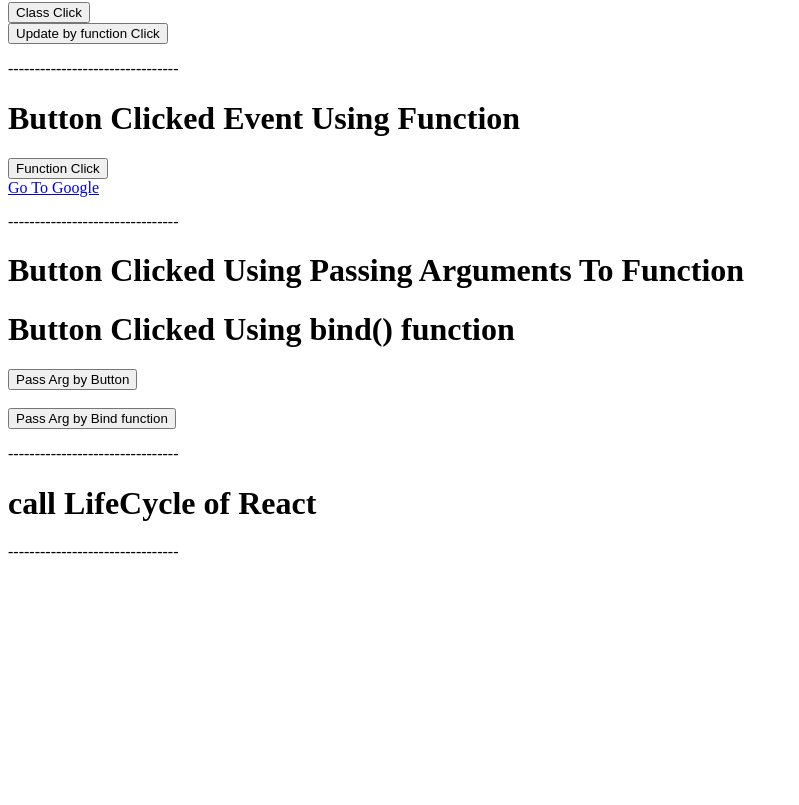
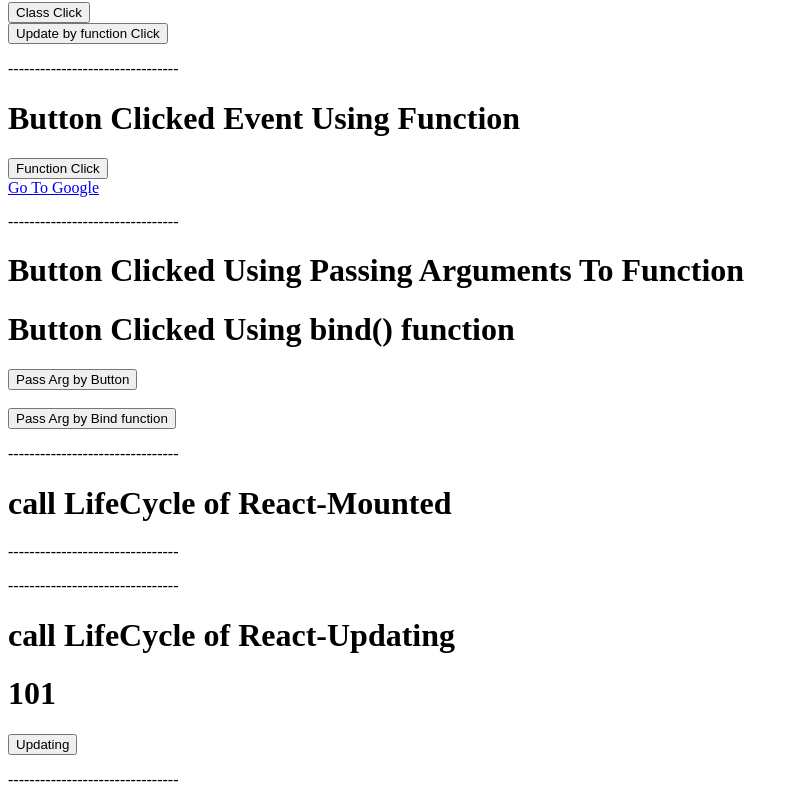
Before and after one commit to imranworkspace/react_app, a React (Create React App) app: page / in a window 1280 px wide. Shown: the part 1025-1830 px from the top of the page, without its empty margins (0-799 px from the left). Before the commit the page ends 1602 px from the top, so only its background shows below. Built offline with nearby package versions, Linux system fonts and the light colour scheme.

Commit message:
Updating- Life cycle of React

```diff
--- a/src/App.js
+++ b/src/App.js
@@ -11,8 +11,9 @@ import Class_Button_Event from "./mycomponents/Class_Button_Event";
 import Function_Button_Event from "./mycomponents/Function_Button_Event";
 // for passing arguments
 import Class_Pass_Arg_Button from "./mycomponents/Class_Pass_Arg_Button";
+import MyStudents from "./phases_of_components/Mounted/MyStudents";
+import Update_Students from "./phases_of_components/Updating/Update_Students";
 // for life-cycle-of-REACT
-import MyStudents from "./phases_of_components/MyStudents";
 
 function App() {
   return (
@@ -45,8 +46,13 @@ function App() {
         <h1>Button Clicked Using bind() function</h1>
         <Class_Pass_Arg_Button/>
         <p>--------------------------------</p>
-        <h1>call LifeCycle of React</h1>
+        <h1>call LifeCycle of React-Mounted</h1>
         <MyStudents />
+        <p>--------------------------------</p>
+
+        <p>--------------------------------</p>
+        <h1>call LifeCycle of React-Updating</h1>
+        <Update_Students roll={101} />
         <p>--------------------------------</p>
     </>
   );
--- a/src/phases_of_components/Marks.js
+++ b/src/phases_of_components/Mounted/Marks.js
@@ -1,8 +1,8 @@
 const { Component } = require("react");
 
 class Marks extends Component{
-    constructor(){
-        super()
+    constructor(props){
+        super(props)
         console.log('Marks - constructor call')
     }
     static getDerivedStateFromProps(props,state){
--- a/src/phases_of_components/MyStudents.js
+++ b/src/phases_of_components/Mounted/MyStudents.js
@@ -1,9 +1,10 @@
 import Marks from "./Marks";
+
 const { Component } = require("react");
 
 class MyStudents extends Component{
-    constructor(){
-        super()
+    constructor(props){
+        super(props)
         console.log('MyStudents - constructor call')
     }
     static getDerivedStateFromProps(props,state){
--- /dev/null
+++ b/src/phases_of_components/Updating/Update_Marks.js
@@ -0,0 +1,32 @@
+const { Component } = require("react");
+
+class Update_Marks extends Component{
+    constructor(props){
+        super(props)
+        this.state={
+            mroll:this.props.roll
+        }
+        console.log('Update_Marks - constructor call')
+    }
+    static getDerivedStateFromProps(props,state){
+        console.log('Update_Marks - getDerivedStateFromProps')
+        if (props.roll !== state.mroll){
+            console.log(props.roll)
+            console.log('hey')
+        }
+        else{
+            console.log(state.mroll)
+        }
+        return null
+    }
+    componentDidMount(){
+        console.log('Update_Marks - componentDidMount')
+
+    }
+    render(){
+        return (
+            console.log('Update_Marks - rendered')
+        )
+    }
+}
+export default Update_Marks
--- /dev/null
+++ b/src/phases_of_components/Updating/Update_Students.js
@@ -0,0 +1,35 @@
+import Update_Marks from "./Update_Marks";
+
+const { Component } = require("react");
+
+class Update_Students extends Component{
+    constructor(props){
+        super(props)
+        this.state={
+            roll:this.props.roll
+        }
+        console.log('Update_Students - constructor call')
+    }
+    static getDerivedStateFromProps(props,state){
+        console.log('Update_Students - getDerivedStateFromProps')
+        return null
+    }
+    componentDidMount(){
+        console.log('Update_Students - componentDidMount')
+    }
+    handleClick=()=>{
+        console.log('button clicked');
+        this.setState({roll:102})
+    }
+    render(){
+        console.log('Update_Students - rendered')
+        return (
+            <div>
+                <h1>{this.state.roll}</h1>
+                <Update_Marks roll />
+                <button onClick={this.handleClick}>Updating</button>
+            </div>
+        )
+    }
+}
+export default Update_Students
```
